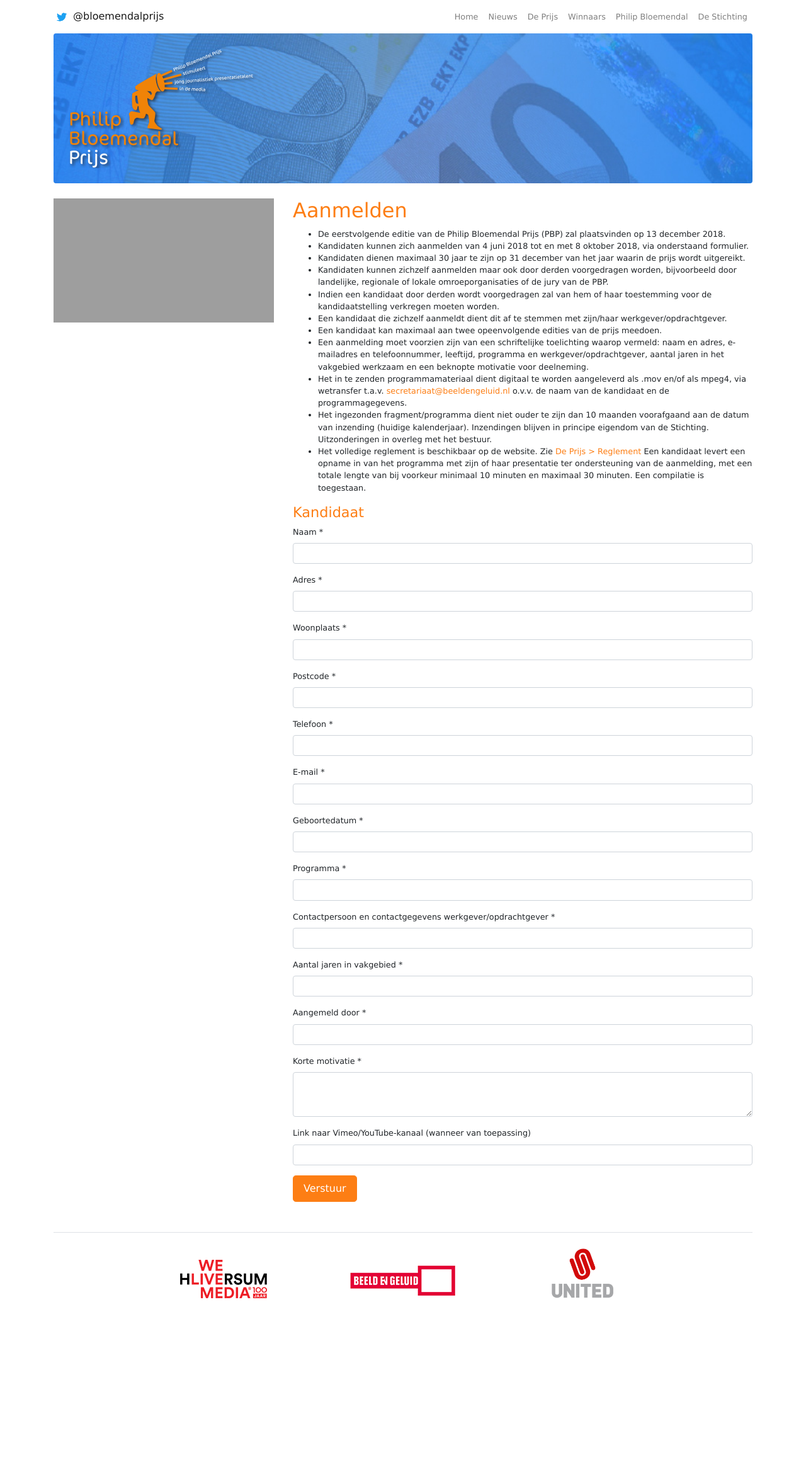
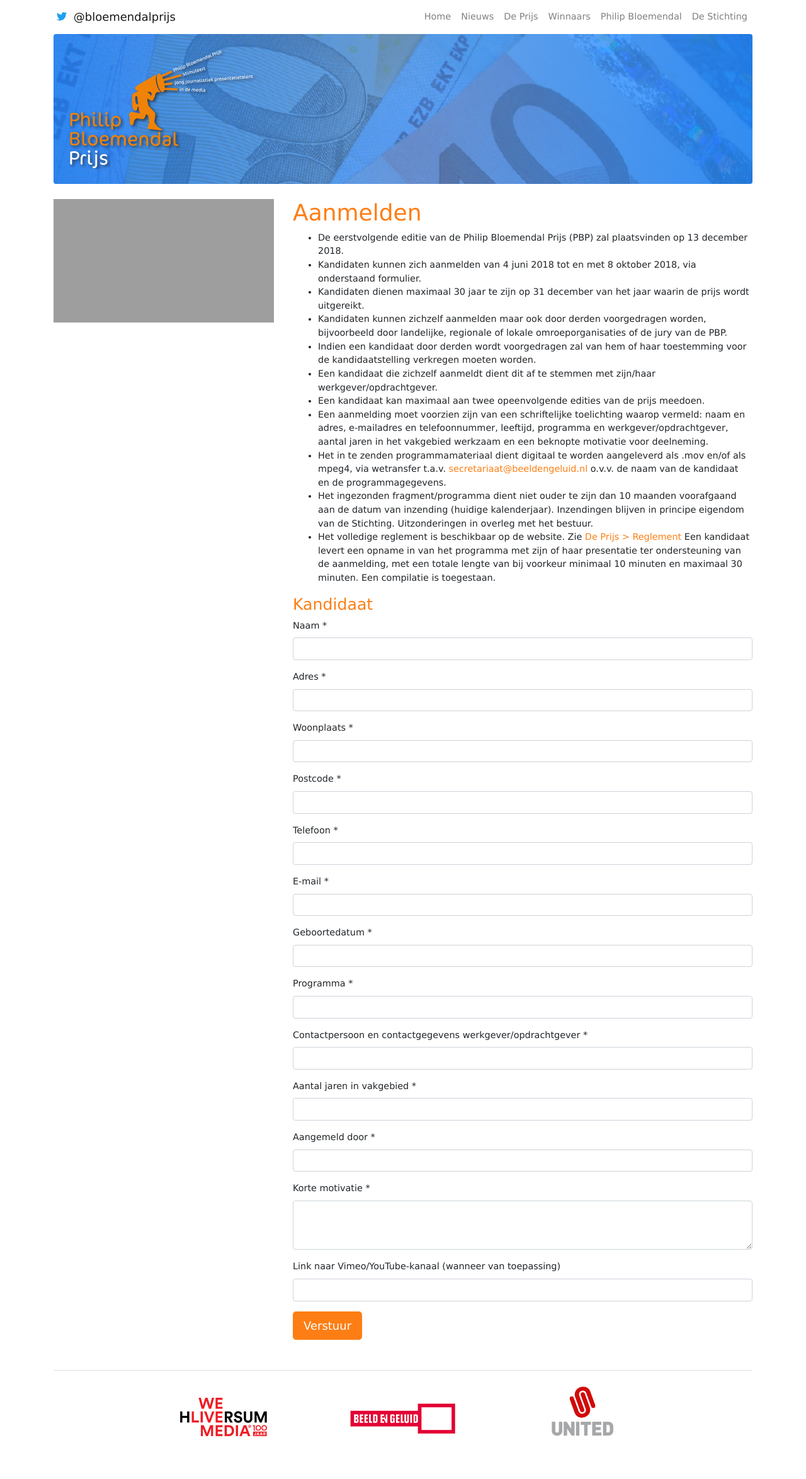
Before and after one commit to bloemendalprijs/bloemendalprijs.github.io, a Jekyll site: the page built from aanmelden.markdown, in a window 1280 px wide. Shown: the whole page at 63% size. Built offline with Jekyll 4.4.1, drawn with Linux system fonts in a browser that asks for light colours; before the commit the page ends 2129 px from its top, so only the background shows below that; grey boxes are pictures that could not be loaded.

Commit message:
Small fixes

```diff
--- a/_includes/audio.html
+++ b/_includes/audio.html
@@ -1,4 +1,4 @@
 <audio controls>
-  <source src="{{ include.file | relative_url }}" type="audio/mpeg">
+  <source src="{{ include.src | relative_url }}" type="audio/mpeg">
 Your browser does not support the audio element.
 </audio>
--- a/assets/css/screen.scss
+++ b/assets/css/screen.scss
@@ -2,7 +2,7 @@
 ---
 
 $font-family-sans-serif: Verdana, Tahoma, "DejaVu Sans", sans-serif;
-$font-size-base: 0.8rem;
+$font-size-base: 0.9rem;
 
 $primary: #fd7e14;
 
--- a/philip-bloemendal.markdown
+++ b/philip-bloemendal.markdown
@@ -27,19 +27,19 @@
 
 Radio Marimba - VARA 1960
 
-{% include audio.html src= '/uploads/1960_1.mp3' %}
+{% include audio.html src='/uploads/1960_1.mp3' %}
 
 ---
 
 Radio Weekjournaal - VARA 1980
 
-{% include audio.html src= '/uploads/1980_0.mp3' %}
+{% include audio.html src='/uploads/1980_0.mp3' %}
 
 ---
 
 Radio interview - KRO 1982
 
-{% include audio.html src= '/uploads/radiofragment1982.mp4' %}
+{% include audio.html src='/uploads/radiofragment1982.mp4' %}
 
 ---
 
```
